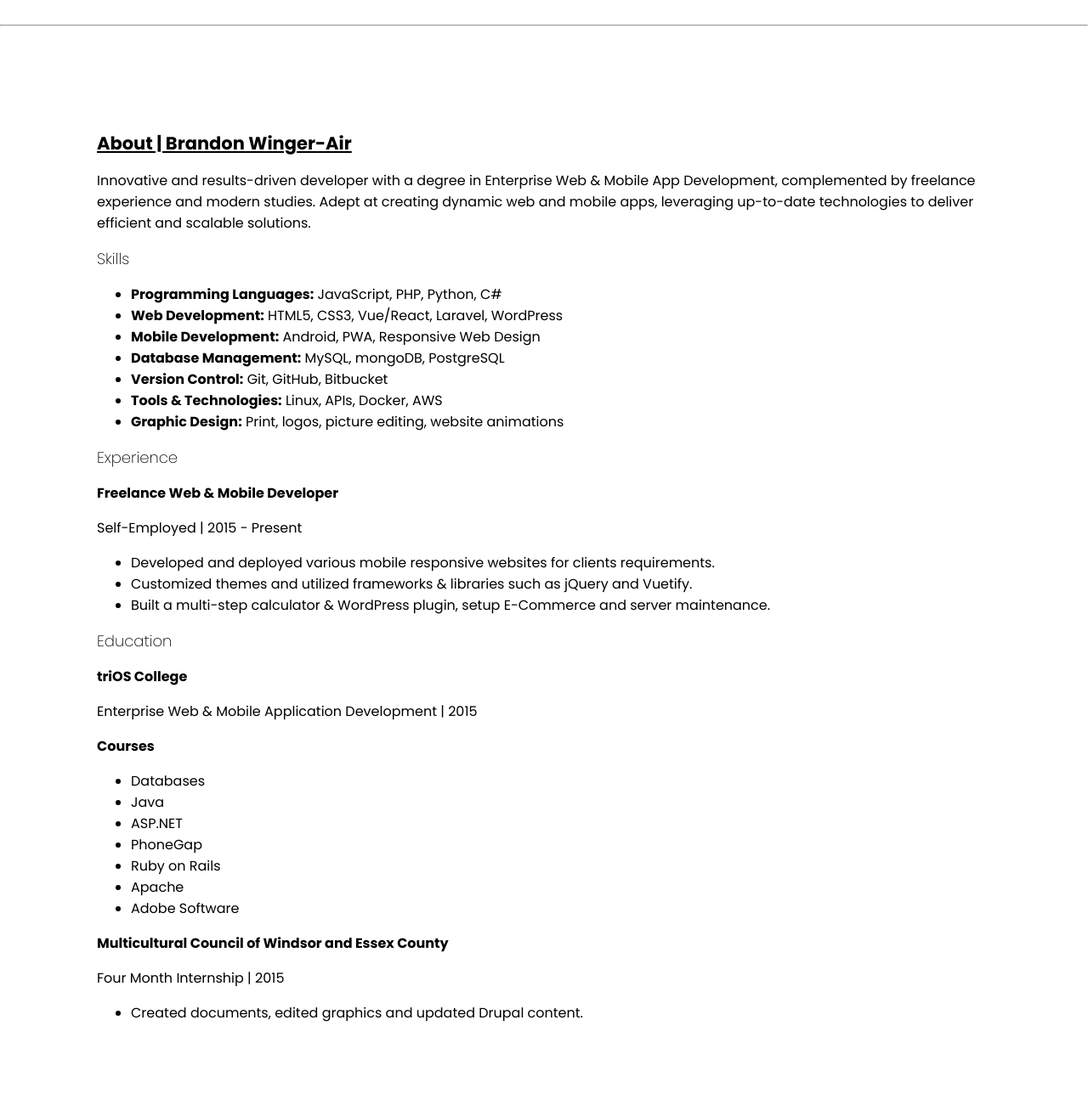
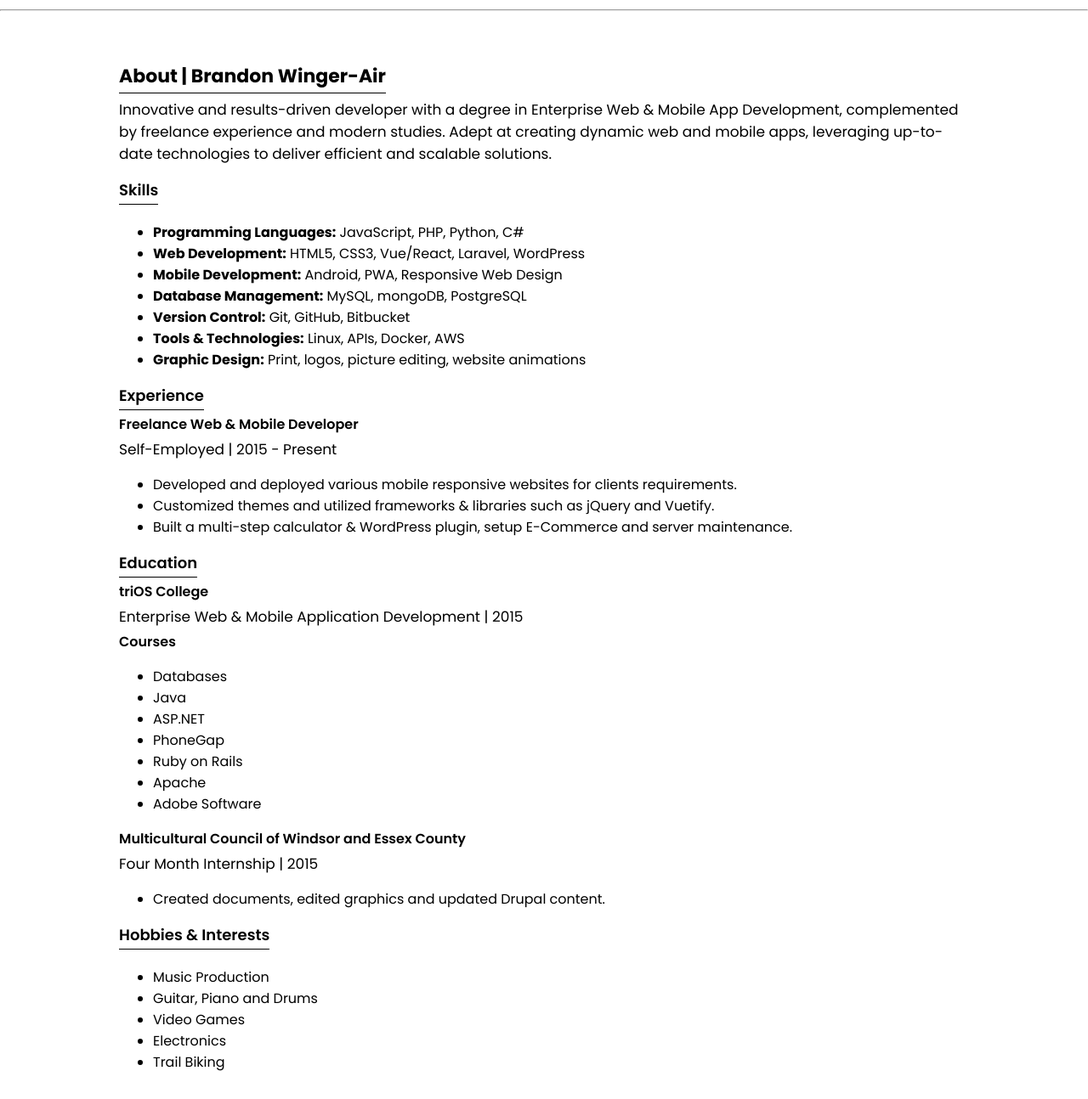
Before and after one commit to BrandonWingerAir/full-stack-dev-portfolio, a plain HTML site: page index.html in a window 1280 px wide. Shown: the part 786-2080 px from the top of the page at 85% size. Drawn offline with Linux system fonts and the light colour scheme.

Commit message:
hobbies & interests in about and site styling

```diff
--- a/index.html
+++ b/index.html
@@ -11,15 +11,9 @@
         <nav>
             <h1>BWA</h1>
             <ul>
-                <li>
-                    <a href="#projects">Projects</a>
-                </li>
-                <li>
-                    <a href="#about">About Me</a>
-                </li>
-                <li>
-                    <a href="#contact">Contact</a>
-                </li>
+                <li><a href="#projects">Projects</a></li>
+                <li><a href="#about">About Me</a></li>
+                <li><a href="#contact">Contact</a></li>
                 <li>
                     <a href="https://github.com/BrandonWingerAir" target="_blank">
                         <img src="logos/github.svg" alt="">
@@ -33,9 +27,7 @@
             <h3>Full-Stack Developer & Designer</h3>
             <h5>enterprise web & mobile app development graduate.</h5>
 
-            <a href="#!" class="button">
-                Download Resume
-            </a>
+            <a href="#!" class="button">Download Resume</a>
         </section>
     </header>
 
@@ -56,25 +48,10 @@
         <h4>Projects</h4>
 
         <div class="projects-grid">
-            <img
-                src="screenshots/local-tech-services-website.png"
-                alt=""
-            >
-
-            <img
-                src="screenshots/modern-construction-services-website.png"
-                alt=""
-            >
-
-            <img
-                src="screenshots/cafe-restaurant-lounge-website.png"
-                alt=""
-            >
-
-            <img
-                src="screenshots/tech-dev-agency-website.png"
-                alt=""
-            >
+            <img src="screenshots/local-tech-services-website.png" alt="">
+            <img src="screenshots/modern-construction-services-website.png" alt="">
+            <img src="screenshots/cafe-restaurant-lounge-website.png" alt="">
+            <img src="screenshots/tech-dev-agency-website.png" alt="">
         </div>
 
         <a href="https://github.com/BrandonWingerAir" target="_blank" class="button">
@@ -86,103 +63,74 @@
 
     <!-- About Me Section -->
     <section id="about">
-        <h4>
-            About | Brandon Winger-Air
-        </h4>
+        <h4>About | Brandon Winger-Air</h4>
 
-        <p>
+        <p class="summary">
             Innovative and results-driven developer with a degree in Enterprise Web & Mobile App Development, complemented by freelance experience and modern studies. Adept at creating dynamic web and mobile apps, leveraging up-to-date technologies to deliver efficient and scalable solutions.
         </p>
 
         <h5>Skills</h5>
+
         <ul>
-            <li>
-                <b>Programming Languages:</b> JavaScript, PHP, Python, C#
-            </li>
-            <li>
-                <b>Web Development:</b> HTML5, CSS3, Vue/React, Laravel, WordPress
-            </li>
-            <li>
-                <b>Mobile Development:</b> Android, PWA, Responsive Web Design
-            </li>
-            <li>
-                <b>Database Management:</b> MySQL, mongoDB, PostgreSQL
-            </li>
-            <li>
-                <b>Version Control:</b> Git, GitHub, Bitbucket
-            </li>
-            <li>
-                <b>Tools & Technologies:</b> Linux, APIs, Docker, AWS
-            </li>
-            <li>
-                <b>Graphic Design:</b> Print, logos, picture editing, website animations
-            </li>
+            <li><b>Programming Languages:</b> JavaScript, PHP, Python, C#</li>
+            <li><b>Web Development:</b> HTML5, CSS3, Vue/React, Laravel, WordPress</li>
+            <li><b>Mobile Development:</b> Android, PWA, Responsive Web Design</li>
+            <li><b>Database Management:</b> MySQL, mongoDB, PostgreSQL</li>
+            <li><b>Version Control:</b> Git, GitHub, Bitbucket</li>
+            <li><b>Tools & Technologies:</b> Linux, APIs, Docker, AWS</li>
+            <li><b>Graphic Design:</b> Print, logos, picture editing, website animations</li>
         </ul>
 
         <h5>Experience</h5>
-        <p><b>Freelance Web & Mobile Developer</b></p>
+
+        <h6>Freelance Web & Mobile Developer</h6>
 
         <p>Self-Employed | 2015 - Present</p>
 
         <ul>
-            <li>
-                Developed and deployed various mobile responsive websites for clients requirements.
-            </li>
-            <li>
-                Customized themes and utilized frameworks & libraries such as jQuery and Vuetify.
-            </li>
-            <li>
-                Built a multi-step calculator & WordPress plugin, setup E-Commerce and server maintenance.
-            </li>
+            <li>Developed and deployed various mobile responsive websites for clients requirements.</li>
+            <li>Customized themes and utilized frameworks & libraries such as jQuery and Vuetify.</li>
+            <li>Built a multi-step calculator & WordPress plugin, setup E-Commerce and server maintenance.</li>
         </ul>
 
         <h5>Education</h5>
-        <p><b>triOS College</b></p>
 
+        <h6>triOS College</h6>
         <p>Enterprise Web & Mobile Application Development | 2015</p>
 
-        <p><b>Courses</b></p>
+        <h6>Courses</h6>
         <ul>
-            <li>
-                Databases
-            </li>
-            <li>
-                Java
-            </li>
-            <li>
-                ASP.NET
-            </li>
-            <li>
-                PhoneGap
-            </li>
-            <li>
-                Ruby on Rails
-            </li>
-            <li>
-                Apache
-            </li>
-            <li>
-                Adobe Software
-            </li>
+            <li>Databases</li>
+            <li>Java</li>
+            <li>ASP.NET</li>
+            <li>PhoneGap</li>
+            <li>Ruby on Rails</li>
+            <li>Apache</li>
+            <li>Adobe Software</li>
         </ul>
 
-        <p><b>Multicultural Council of Windsor and Essex County</b></p>
+        <h6>Multicultural Council of Windsor and Essex County</h6>
 
         <p>Four Month Internship | 2015</p>
 
         <ul>
-            <li>
-                Created documents, edited graphics and updated Drupal content.
-            </li>
+            <li>Created documents, edited graphics and updated Drupal content.</li>
+        </ul>
+
+        <h5>Hobbies & Interests</h5>
+
+        <ul>
+            <li>Music Production</li>
+            <li>Guitar, Piano and Drums</li>
+            <li>Video Games</li>
+            <li>Electronics</li>
+            <li>Trail Biking</li>
         </ul>
     </section>
 
     <!-- Footer Section -->
     <footer>
-        <a
-            href="mailto:brandon.air.web@gmail.com"
-            id="contact"
-        >
+        <a href="mailto:brandon.air.web@gmail.com" id="contact">
             <img src="email.png" alt=""> brandon.air.web@gmail.com
         </a>
 
@@ -190,9 +138,7 @@
             <img src="logos/github.svg" alt="" class="github">
         </a>
 
-        <h6>
-            Website coded by Brandon Winger-Air © 2024
-        </h6>
+        <h6>Website coded by Brandon Winger-Air © 2024</h6>
     </footer>
 </body>
 </html>
--- a/style.css
+++ b/style.css
@@ -1,7 +1,7 @@
 @import url('https://fonts.googleapis.com/css2?family=Poppins:ital,wght@0,100;0,200;0,300;0,400;0,500;0,600;0,700;0,800;0,900;1,100;1,200;1,300;1,400;1,500;1,600;1,700;1,800;1,900&display=swap');
 
 :root {
-    --pagePadding: 140px;
+    --pagePadding: 120px;
     --primaryColor: #eee;
 }
 
@@ -11,8 +11,10 @@ body {
 }
 
 h4 {
-    font-size: 21px;
-    text-decoration: underline;
+    font-size: 22px;
+    border-bottom: 1px solid #000;
+    display: inline-block;
+    padding-bottom: 3px;
     margin: 0;
 }
 
@@ -26,6 +28,8 @@ h4 {
 
 h5 {
     font-size: 18px;
+    font-weight: 500;
+    margin: 0;
 }
 
 a {
@@ -33,10 +37,11 @@ a {
     color: #000;
 }
 
-header, #projects, #about {
+header {
     padding: 0 var(--pagePadding);
 }
 
+/* Navigation Menu */
 nav {
     display: flex;
     justify-content: space-between;
@@ -60,11 +65,7 @@ nav img {
     width: 26px;
 }
 
-h5 {
-    margin: 0;
-    font-weight: 200;
-}
-
+/* Hero Section */
 .hero-section {
     margin-bottom: 1.8rem;
 }
@@ -81,17 +82,22 @@ h3 {
     margin: 0 0 5px;
 }
 
-.hero-section .button {
-    margin-bottom: 1px;
-    margin-top: 55px;
+.hero-section h5 {
+    font-weight: 200;
 }
 
+.hero-section .button {
+    margin-top: 8vh;
+    margin-bottom: 6px;
+}
+
+/* Logo Banner */
 .logos-banner {
     height: 60px;
     display: flex;
     justify-content: space-evenly;
     background-color: var(--primaryColor);
-    margin: 0 28px;
+    margin: 0 30px;
     padding: 17px 0;
     border-radius: 15px;
 }
@@ -113,10 +119,11 @@ h3 {
     height: auto;
 }
 
+/* Project Section */
 #projects {
     text-align: center;
     position: relative;
-    padding-bottom: 24px;
+    padding: 0 calc(var(--pagePadding) * 2) 24px;
 }
 
 #projects h4 {
@@ -137,10 +144,35 @@ h3 {
     margin-top: 27px;
 }
 
+/* About Section */
 #about {
-    padding: 114px;
+    width: 1000px;
+    margin: 0 auto;
+    padding: 52px 0;
 }
 
+#about .summary {
+    margin: 6px 0 16px;
+}
+
+#about h5 {
+    font-weight: 600;
+    display: inline-block;
+    border-bottom: 1px solid #000;
+    padding-bottom: 3px;
+    margin-bottom: 4px;
+}
+
+#about h6 {
+    font-weight: 600;
+}
+
+#about p {
+    font-size: 17px;
+    margin: 4px 0;
+}
+
+/* Footer Section */
 footer {
     text-align: center;
     padding: 27px 0;
```
